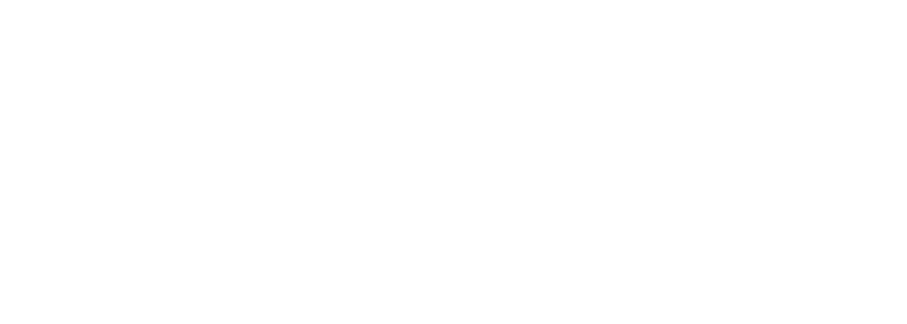
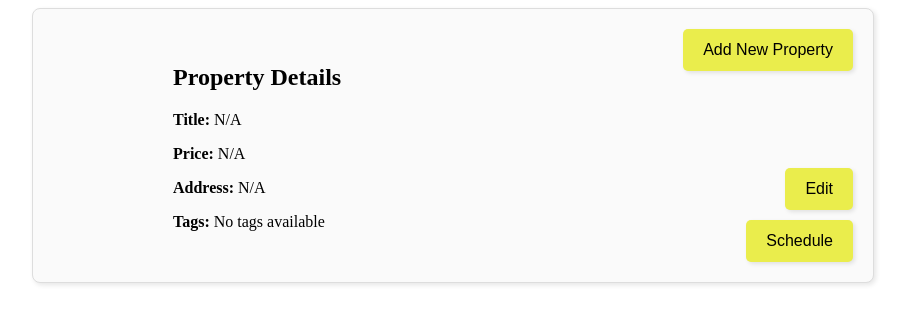
Before and after one commit to KaydenCiazaria/FE-Semester-3-Angular, an Angular app: page /property-info in a window 1280 px wide. Before the commit this address led to /. Shown: the top 324 px of the page, without its empty margins (187-1094 px from the left). Built offline with nearby package versions, Linux system fonts and the light colour scheme.

Commit message:
Made auth button,property info and list

```diff
--- a/src/app/app.routes.ts
+++ b/src/app/app.routes.ts
@@ -1,5 +1,7 @@
 import { Routes } from '@angular/router';
 import { PopLoginComponent } from './components/popups/pop-login/pop-login.component';
+import { AuthButtonsComponent } from './components/auth-buttons/auth-buttons.component';
+import { PropertyInformationComponent } from './components/property-information/property-information.component';
 import { FormRegisterComponent } from './components/form/form-register/form-register.component';
 import {FormAddPropertyComponent} from './components/form/form-add-property/form-add-property.component';
 import { FormReservationComponent } from './components/form/form-reservation/form-reservation.component';
@@ -11,4 +13,6 @@ export const routes: Routes = [
   { path: 'form-add-property', component: FormAddPropertyComponent },
   { path: 'reservation', component: FormReservationComponent },  // this is the final: { path: 'reservation/:id', component: FormReservationComponent },
   { path: 'edit-villa', component: FormEditPropertyComponent }, // add /:id
+  { path: 'auth-button', component: AuthButtonsComponent },
+  { path: 'property-info', component: PropertyInformationComponent },
 ];
--- a/src/app/components/auth-buttons/auth-buttons.component.ts
+++ b/src/app/components/auth-buttons/auth-buttons.component.ts
@@ -1,25 +1,36 @@
 import { Component } from '@angular/core';
-import { Router } from '@angular/router';
+import { PopLoginComponent } from '../popups/pop-login/pop-login.component';
+import { CommonModule } from '@angular/common';
 
 @Component({
   selector: 'app-auth-buttons',
-  templateUrl: './auth-buttons.component.html',
-  styleUrls: ['./auth-buttons.component.css']
+  standalone: true,
+  imports: [PopLoginComponent,CommonModule],
+  template: `
+    <div>
+      <button (click)="handleLoginClick()">Login</button>
+      <button (click)="navigateToRegister()">Register</button>
+
+      <!-- Render PopLogin modal conditionally -->
+      <app-pop-login
+        *ngIf="isLoginOpen"
+        (closeModal)="closeModal()">
+      </app-pop-login>
+    </div>
+  `
 })
 export class AuthButtonsComponent {
-  isLoginOpen: boolean = false; // State to track login modal visibility
+  isLoginOpen = false;
 
-  constructor(private router: Router) {}
-
-  openLoginModal(): void {
-    this.isLoginOpen = true; // Open modal
+  handleLoginClick() {
+    this.isLoginOpen = true; // Open the modal
   }
 
-  closeModal(): void {
-    this.isLoginOpen = false; // Close modal
+  closeModal() {
+    this.isLoginOpen = false; // Close the modal
   }
 
-  navigateToRegister(): void {
-    this.router.navigate(['/headerPlain/register']); // Navigate to Register
+  navigateToRegister() {
+    window.location.href = 'headerPlain/register'; // Direct navigation
   }
 }
--- a/src/app/components/form/form-edit-property/form-edit-property.component.ts
+++ b/src/app/components/form/form-edit-property/form-edit-property.component.ts
@@ -1,12 +1,14 @@
 import { Component, OnInit } from '@angular/core';
 import { ActivatedRoute, Router } from '@angular/router';
 import { HttpClient, HttpHeaders } from '@angular/common/http';
+import { CommonModule } from '@angular/common';
 
 @Component({
   selector: 'app-form-edit-property',
   standalone: true,
   templateUrl: './form-edit-property.component.html',
-  styleUrls: ['./form-edit-property.component.css']
+  styleUrls: ['./form-edit-property.component.css'],
+  imports: [CommonModule]
 })
 export class FormEditPropertyComponent implements OnInit {
   formData = {
--- a/src/app/components/property-information/property-information.component.css
+++ b/src/app/components/property-information/property-information.component.css
@@ -0,0 +1,77 @@
+/* Main wrapper container for both the property details and buttons */
+.property-information-container {
+    display: flex;
+    flex-direction: row;
+    justify-content: center;
+    align-items: center;
+    padding: 20px;
+    max-width: 800px;
+    margin: 0 auto;
+    border: 1px solid #ddd;
+    border-radius: 8px;
+    background-color: #fafafa;
+    box-shadow: 2px 2px 5px rgba(0, 0, 0, 0.1);
+    position: relative; /* For absolute positioning of the buttons */
+  }
+
+  /* Style for the property details */
+  .property-info-container {
+    padding: 15px;
+    text-align: left;
+    width: 70%; /* Take 70% of the container width */
+    color: black; /* Explicitly set text color to black */
+  }
+
+  /* Style for all text elements inside the property-info-container */
+  .property-info-container h2,
+  .property-info-container p {
+    color: black; /* Ensure all text is black */
+  }
+
+  /* Button container wrapping the action buttons */
+  .buttons-container {
+    display: flex;
+    flex-direction: column;
+    justify-content: flex-end;
+    align-items: flex-end;
+    gap: 10px;
+    position: absolute;
+    bottom: 20px;
+    right: 20px;
+    z-index: 10;
+  }
+
+  /* Style for each button */
+  .info-button {
+    padding: 12px 20px;
+    font-size: 16px;
+    border: none;
+    background-color: #EAED4C; /* Change button color to EAED4C */
+    color: black; /* Set button text color to black */
+    border-radius: 5px;
+    cursor: pointer;
+    transition: background-color 0.3s ease, transform 0.2s ease;
+    box-shadow: 2px 2px 4px rgba(0, 0, 0, 0.1);
+  }
+
+  .info-button:hover {
+    background-color: #d3d94a;
+  }
+
+  /* Add New Property button at top-right */
+  .add-button {
+    position: absolute;
+    top: 20px;
+    right: 20px;
+    z-index: 10;
+  }
+
+  /* Edit button */
+  .edit-button {
+    background-color: #EAED4C;
+  }
+
+  /* Schedule button */
+  .schedule-button {
+    background-color: #EAED4C;
+  }
--- a/src/app/components/property-information/property-information.component.html
+++ b/src/app/components/property-information/property-information.component.html
@@ -1 +1,25 @@
-<p>property-information works!</p>
+<div class="property-information-container">
+    <!-- Add New Property button positioned at the top right -->
+    <button class="info-button add-button" (click)="handleAddProperty()">
+      Add New Property
+    </button>
+
+    <!-- Property Information -->
+    <div class="property-info-container">
+      <h2>Property Details</h2>
+      <p><strong>Title:</strong> {{ property?.title || 'N/A' }}</p>
+      <p><strong>Price:</strong> {{ property?.price || 'N/A' }}</p>
+      <p><strong>Address:</strong> {{ property?.address || 'N/A' }}</p>
+      <p><strong>Tags:</strong> {{ property?.tags || 'No tags available' }}</p>
+    </div>
+
+    <!-- Action Buttons Container -->
+    <div class="buttons-container">
+      <button class="info-button edit-button" (click)="handleEditProperty()">
+        Edit
+      </button>
+      <button class="info-button schedule-button" (click)="handleViewSchedule()">
+        Schedule
+      </button>
+    </div>
+  </div>
--- a/src/app/components/property-information/property-information.component.ts
+++ b/src/app/components/property-information/property-information.component.ts
@@ -1,12 +1,33 @@
-import { Component } from '@angular/core';
+import { Component, Input } from '@angular/core';
+import { Router } from '@angular/router';
 
 @Component({
   selector: 'app-property-information',
   standalone: true,
-  imports: [],
   templateUrl: './property-information.component.html',
-  styleUrl: './property-information.component.css'
+  styleUrl: './property-information.component.css',
 })
 export class PropertyInformationComponent {
+  @Input() property: any; // Property input passed to the component
 
+  constructor(private router: Router) {}
+
+  // Navigation handler methods
+  handleAddProperty(): void {
+    this.router.navigate(['/headerLoggedIn/propertyAdd'], {
+      state: { type: 'Add Property' },
+    });
+  }
+
+  handleEditProperty(): void {
+    this.router.navigate([`/headerLoggedIn/propertyEdit/${this.property.id}`], {
+      state: { property: this.property, type: 'Edit Property' },
+    });
+  }
+
+  handleViewSchedule(): void {
+    this.router.navigate([`/headerLoggedIn/PropertySchedule/${this.property.id}`], {
+      state: { property: this.property, type: 'Schedule' },
+    });
+  }
 }
--- a/src/app/components/property-list/property-list.component.html
+++ b/src/app/components/property-list/property-list.component.html
@@ -1 +1,5 @@
-<p>property-list works!</p>
+<div class="property-item" (click)="handleClick()">
+    <div class="property-image">
+      {{ property?.image }}
+    </div>
+  </div>
```
Also changed, not shown: src/app/components/auth-buttons/auth-buttons.component.css (+5 -4 lines), src/app/components/property-list/property-list.component.css (+25 -0 lines), src/app/components/property-list/property-list.component.ts (+8 -3 lines).
